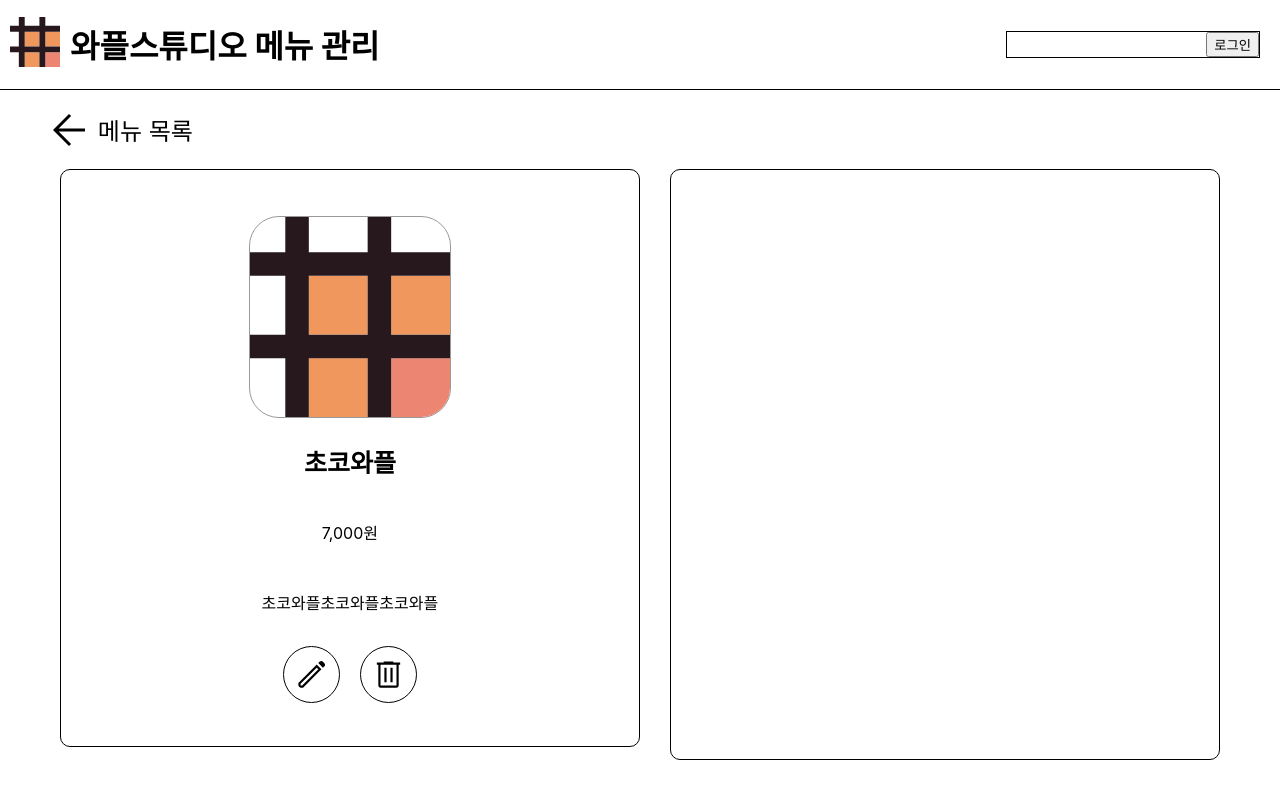
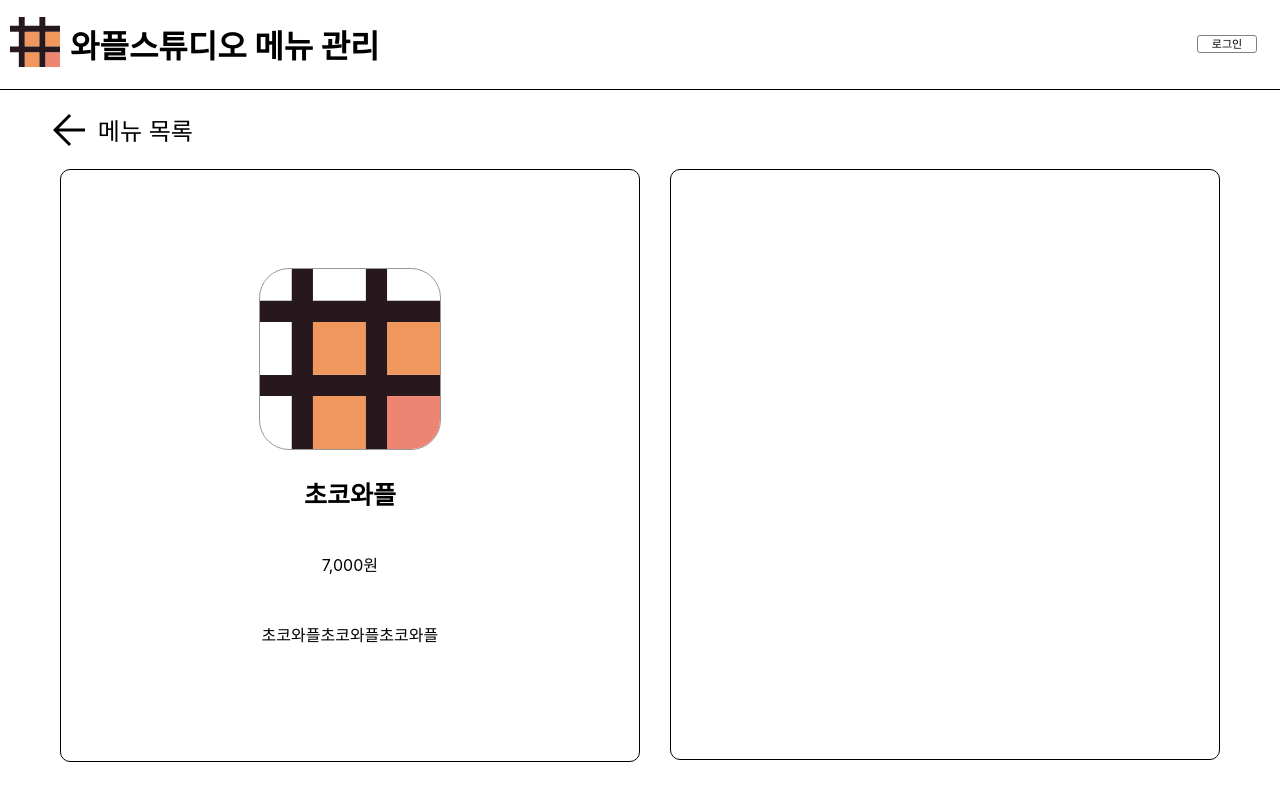
Before and after one commit to hitkoo/waffle-2022-seminar-react-assignment-1, a React (Create React App) app in the folder seminar-ksj-hikoo/: page /menus/1 in a window 1280 px wide. Built offline with nearby package versions, Linux system fonts and the light colour scheme.

Commit message:
로그인세부기능구현완료

```diff
--- a/seminar-ksj-hikoo/src/App.js
+++ b/seminar-ksj-hikoo/src/App.js
@@ -46,6 +46,7 @@ function App() {
 
 
   const [LoginId, setLoginId] = useState("");
+  const [StoreId, setStoreId] = useState("");
   const [maxId, setMaxId] = useState(5);
   const [menuList, setMenu] = useState(initialMenu);
   const [enteredNum, setEnterdNum] = useState("");
@@ -112,7 +113,7 @@ function App() {
   }
 
   return (
-    <EveryContext.Provider value={{LoginId, setLoginId,
+    <EveryContext.Provider value={{LoginId, setLoginId, StoreId, setStoreId,
       maxId, setMaxId, menuList, setMenu, enteredNum, changeEnteredNum, setEnterdNum,
       enteredName, changeEnteredName, setEnterdName, enteredURL, changeEnteredURL, setEnterdURL,
       enteredDes, changeEnteredDes, setEnteredDes, enteredType, changeEnteredType, setEnterdType,
--- a/seminar-ksj-hikoo/src/components/DetailPage.js
+++ b/seminar-ksj-hikoo/src/components/DetailPage.js
@@ -15,6 +15,7 @@ import Deletemodal from './Deletemodal';
 function DetailPage() {
 
     const value = useContext(EveryContext)
+    const LoginId = value.LoginId
     const menuList = value.menuList
     const comma = value.comma
     const DeletemodalOpen = value.DeletemodalOpen
@@ -44,10 +45,10 @@ function DetailPage() {
                     <p className='selectname'>{ThisPageMenu.name}</p>
                     <p className='selectprice'>{comma(ThisPageMenu.price)}원</p>
                     <p className='selectdes'>{ThisPageMenu.description}</p>
-                    <div className='editdelete'>
+                    {LoginId != '' && <div className='editdelete'>
                         <img className='editicon' src={editicon} onClick={()=>{navigate(`/menus/edit/${params.id}`)}} alt={logo} />
                         <img className='deleteicon' src={deleteicon} onClick={showDeletemodal} alt={logo} />
-                    </div>
+                    </div>}
                 </div>
                 <div className='DetailRight'></div>
             </div>
--- a/seminar-ksj-hikoo/src/components/Head.js
+++ b/seminar-ksj-hikoo/src/components/Head.js
@@ -1,7 +1,7 @@
 import logo from '../asset/waffle_logo.svg';
 import '../css/Head.css';
 import React from 'react'
-import { Link } from 'react-router-dom';
+import { Link, useNavigate} from 'react-router-dom';
 import {useContext} from 'react';
 import {EveryContext} from '../App';
 
@@ -12,6 +12,11 @@ function Head() {
 
   const value = useContext(EveryContext)
   const LoginId = value.LoginId
+  const setLoginId = value.setLoginId
+  const navigate = useNavigate()
+  const Logout = () => {
+    setLoginId('')
+  }
 
   return (
     <div className='Head'>
@@ -19,9 +24,15 @@ function Head() {
         <Link to="/" ><img className="Logo" src={logo} alt="Logo" /></Link>
         <Link to="/" className='headtitle' ><h1>와플스튜디오 메뉴 관리</h1></Link>
       </div>
-      {LoginId == '' && <div className='LoginTap'>
-        <Link to="/login" ><button>로그인</button></Link>
-      </div>}
+      {LoginId == '' ?
+      <div className='LoginTap'>
+        <button className='LoginButton' onClick={()=>navigate('/login')}>로그인</button>
+      </div>:
+      <div className='LoginTap'>
+      <span className='LoginStatus'><span className='LoginIdBold'>{LoginId}</span>님 환영합니다!</span>
+      <button className='LoginButton' onClick={()=>{navigate('/store/1')}}>내 가게</button>
+      <button className='LoginButton' onClick={()=>{Logout()}}>로그아웃</button>
+    </div>}
     </div>
   );
 }
--- a/seminar-ksj-hikoo/src/components/Home.js
+++ b/seminar-ksj-hikoo/src/components/Home.js
@@ -2,19 +2,29 @@ import '../css/Home.css';
 import Head from './Head';
 import Search from './Search'
 import { useState, useContext } from 'react';
+import { EveryContext } from '../App';
 import React from 'react'
-import { Navigate, Link } from 'react-router-dom';
+import { Navigate, Link, useNavigate } from 'react-router-dom';
 
 function Home() {
 
+  const value = useContext(EveryContext)
+  const setStoreId = value.setStoreId
+  const navigate = useNavigate();
+
+  const ToStore = () => {
+    setStoreId('1')
+    navigate('/store/1')
+  }
+
   return (
     <div className="Wrap">
-      <Head/>
+      <Head />
       <Search>
       </Search>
       <div className='StoreList'>
         <p>가게목록</p>
-        <Link to="/store/1"><button className='tostore'>/store/1로 이동</button></Link>
+        <button className='tostore' onClick={() => ToStore()}>/store/1로 이동</button>
       </div>
     </div>
   );
--- a/seminar-ksj-hikoo/src/components/MenuBox1.js
+++ b/seminar-ksj-hikoo/src/components/MenuBox1.js
@@ -11,6 +11,7 @@ function MenuBox1() {
 
   const value = useContext(EveryContext);
 
+  const LoginId = value.LoginId
   const search = value.search
   const menuList = value.menuList
   const selectMenu = value.selectMenu
@@ -45,7 +46,7 @@ function MenuBox1() {
           <div className='Price'><b>가격</b></div>
         </div>
         <Menulist menuList={menuList} selectMenu={selectMenu} select={select} search={search} comma={comma} typetotext={typetotext} ></Menulist>
-        <img id='AddButton'src={add} alt={logo} onClick={() => OpenAddPage()}></img>
+        {LoginId!='' && <img id='AddButton'src={add} alt={logo} onClick={() => OpenAddPage()}></img>}
 
       </div>
     </div>
--- a/seminar-ksj-hikoo/src/components/Search.js
+++ b/seminar-ksj-hikoo/src/components/Search.js
@@ -2,12 +2,15 @@ import '../css/Search.css';
 import React from 'react';
 import {useContext} from 'react';
 import {EveryContext} from '../App'
+import {useLocation} from 'react-router-dom'
 
 function Search() {
   const value = useContext(EveryContext)
 
+  const StoreId = value.StoreId
   const search = value.search
   const setSearch = value.setSearch
+  const location = useLocation();
 
   // onchange에 달려서 input값이 변할때마다 그 값으로 search state를 변경해주는 함수
   const SearchChange = (e) => {
@@ -16,7 +19,7 @@ function Search() {
 
   return (
     <div className='Search'>
-      <label htmlFor='SearchInput' className='Searchst'> 메뉴 이름 검색 :</label>
+      <label htmlFor='SearchInput' className='Searchst'>{location.pathname=='/'?'가게':'메뉴 이름'} 검색 :</label>
       <div className='Searchmerge'>
         <input type='text' value={search} id="SearchInput" placeholder="검색어 입력" onChange={SearchChange}></input>
         <img className='Searchicon' src="https://s3.ap-northeast-2.amazonaws.com/cdn.wecode.co.kr/icon/search.png" alt={'돋보기'} />
--- a/seminar-ksj-hikoo/src/css/AddPage.css
+++ b/seminar-ksj-hikoo/src/css/AddPage.css
@@ -17,7 +17,7 @@
     background: #FFFFFF;
     border-radius: 10px;
     width: 400px;
-    height: 500px;
+    height: 50vh;
     overflow: scroll;
 }
 
@@ -127,7 +127,7 @@
     line-height: 18px;
     padding-top: 5px;
     padding-left: 10px;
-    width: 97%;
+    width: 95%;
     height: 100px;
     border: solid 0.5px #999999;
     border-radius: 5px;
--- a/seminar-ksj-hikoo/src/css/DetailPage.css
+++ b/seminar-ksj-hikoo/src/css/DetailPage.css
@@ -34,7 +34,7 @@
     margin: 0px 15px;
     flex: 1;
     padding: 0px 15px;
-    height: calc(100% - 15px);
+    height: 100%;
     display: flex;
     flex-direction: column;
     border: solid 1px;
--- a/seminar-ksj-hikoo/src/css/EditPage.css
+++ b/seminar-ksj-hikoo/src/css/EditPage.css
@@ -6,7 +6,7 @@
     background: #FFFFFF;
     border-radius: 10px;
     width: 400px;
-    height: 450px;
+    height: 50vh;
     overflow: scroll;
 }
 
--- a/seminar-ksj-hikoo/src/css/Head.css
+++ b/seminar-ksj-hikoo/src/css/Head.css
@@ -9,15 +9,14 @@
 }
 
 .Title {
-  flex: 4;
+  flex: 3;
   display: flex;
   flex-direction: row;
   align-items: center;
 }
 
 .LoginTap {
-  border: solid 1px;
-  flex: 1;
+  flex: 2;
   display: flex;
   flex-direction: row;
   justify-content: flex-end;
@@ -34,3 +33,34 @@
   text-decoration: none;
   color: black;
 }
+
+
+.LoginButton {
+  display: flex;
+  justify-content: center;
+  align-items: center;
+  width: 60px;
+  height: 18px;
+  border: 0.5px gray solid;
+  border-radius: 3px;
+  background-color: white;
+  margin: 0px 3px;
+  font-family: 'Inter';
+  font-style: normal;
+  font-weight: 400;
+  font-size: 11px;
+  line-height: 20px;
+}
+
+.LoginStatus {
+  font-family: 'Inter';
+  font-style: normal;
+  font-weight: 400;
+  font-size: 11px;
+  line-height: 20px;
+  margin-right: 5px;
+}
+
+.LoginIdBold{
+  font-weight: bolder
+}
--- a/seminar-ksj-hikoo/src/css/MenuBox2.css
+++ b/seminar-ksj-hikoo/src/css/MenuBox2.css
@@ -32,8 +32,8 @@
   }
 
   .selectimage {
-    width: 200px;
-    height: 200px;
+    width: 180px;
+    height: 180px;
     border: solid 0.5px #999999;
     border-radius: 30px;
   }
```
